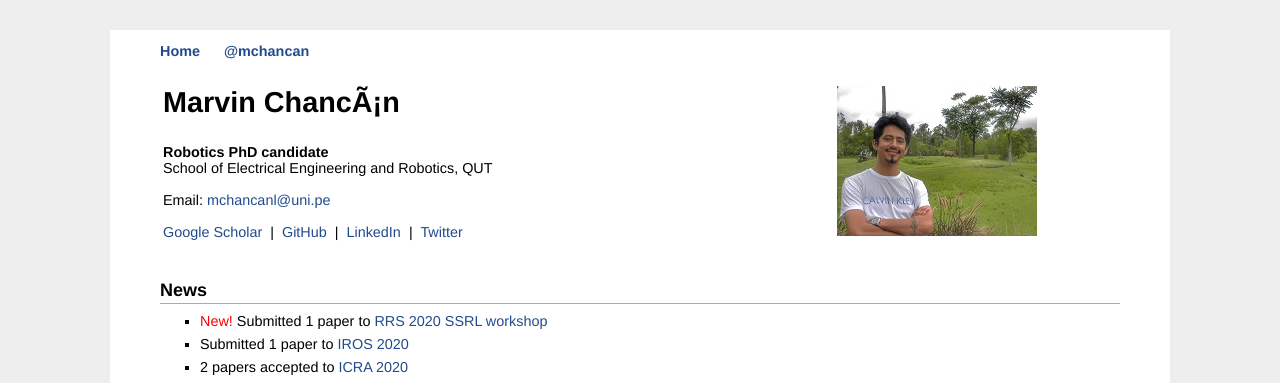
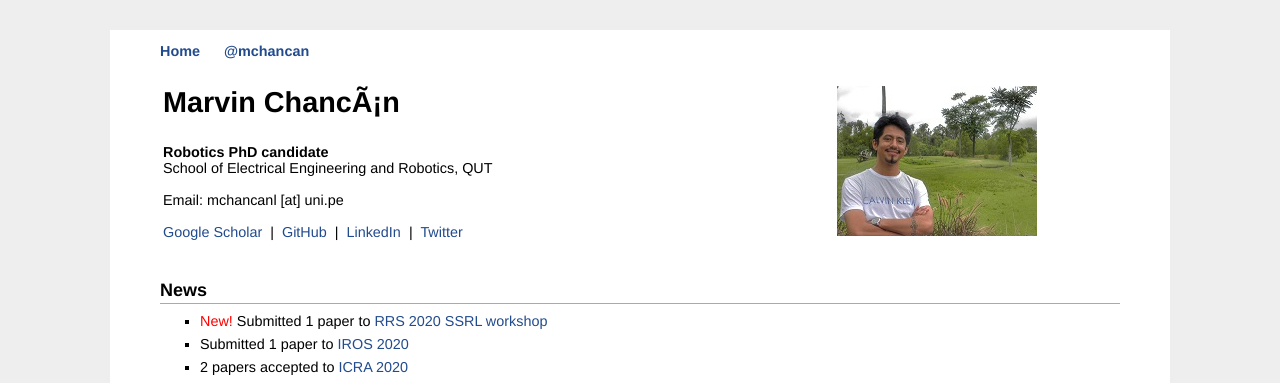
Before and after one commit to mchancan/mchancan.github.io, a Jekyll site: the page built from index.html, in a window 1280 px wide. Shown: the top 383 px of the page. Built offline with Jekyll 4.4.1, drawn with Linux system fonts in a browser that asks for light colours; comment, search, counter and statistics services are not loaded.

```diff
--- a/index.html
+++ b/index.html
@@ -14,7 +14,7 @@ title: Marvin
 				<b>Robotics PhD candidate</b></br>
 				School of Electrical Engineering and Robotics, QUT </br>
 				</br>
-				Email: <a href="mailto:mchancanl@uni.pe">mchancanl@uni.pe</a>
+				Email: mchancanl [at] uni.pe </a>
 				</br>
 				</br>
 				<p align="left">
```
